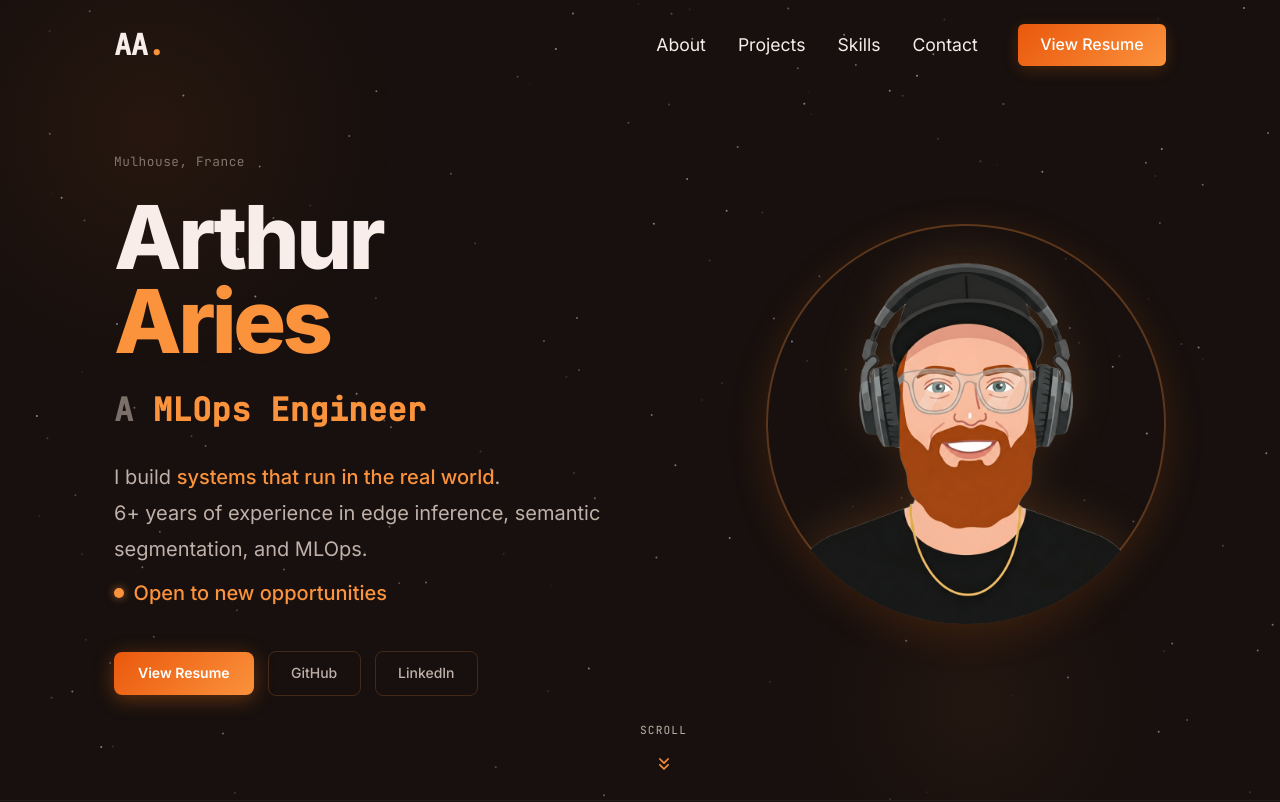
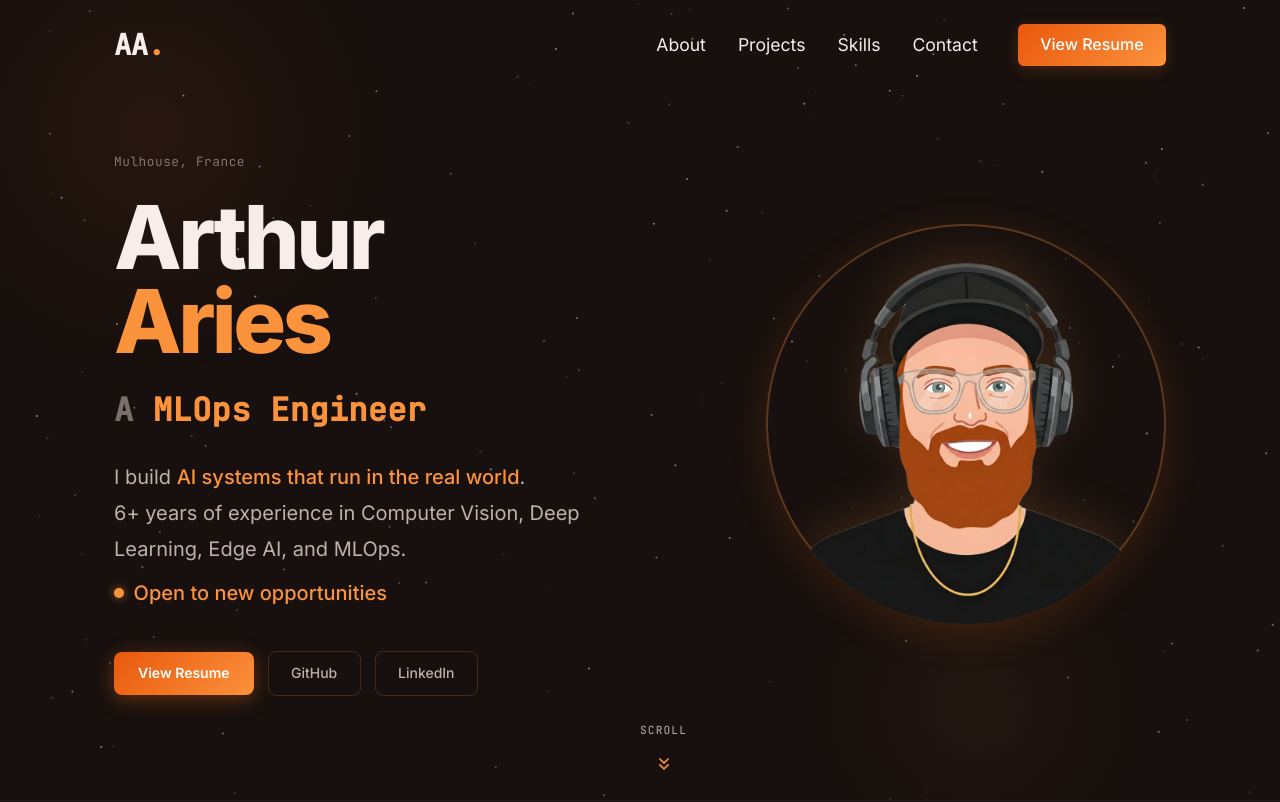
Before and after one commit to Moloshow/Moloshow.github.io, a React (Vite) app: page / in a window 1280 px wide. Shown: the top 802 px of the page. Built offline with nearby package versions, Linux system fonts and the light colour scheme.

Commit message:
chore: update hero text to emphasize AI and MLOps skills

```diff
--- a/src/components/Hero.tsx
+++ b/src/components/Hero.tsx
@@ -177,9 +177,9 @@ export function Hero() {
               marginBottom: '2.5rem',
               maxWidth: '550px',
             }}>
-              I build <span className="orange-text">systems that run in the real world</span>.
+              I build <span className="orange-text">AI systems that run in the real world</span>.
               <br />
-              6+ years of experience in edge inference, semantic segmentation, and MLOps.
+              6+ years of experience in Computer Vision, Deep Learning, Edge AI, and MLOps.
               <br />
               <span style={{
                 display: 'inline-flex',
```
